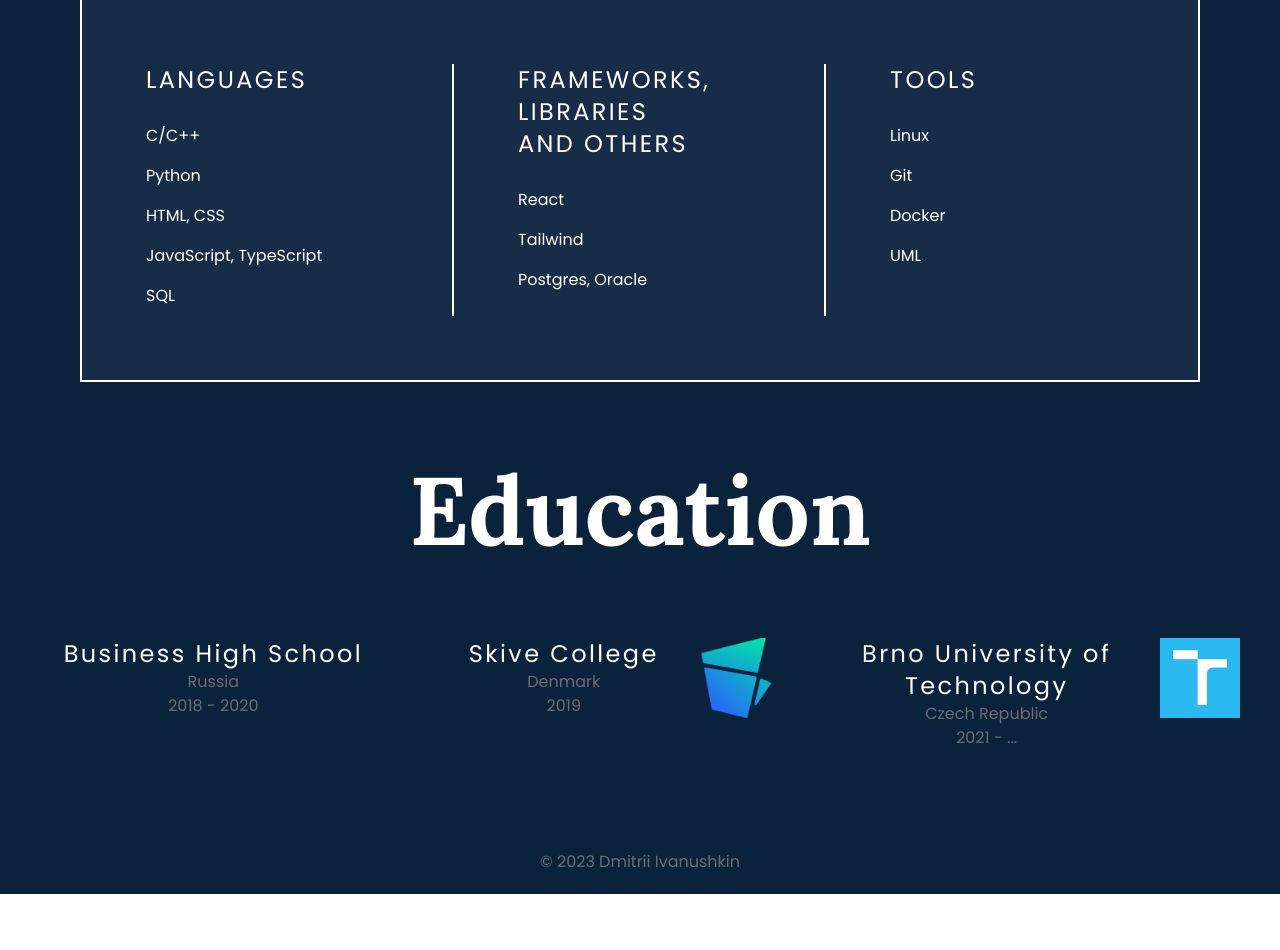
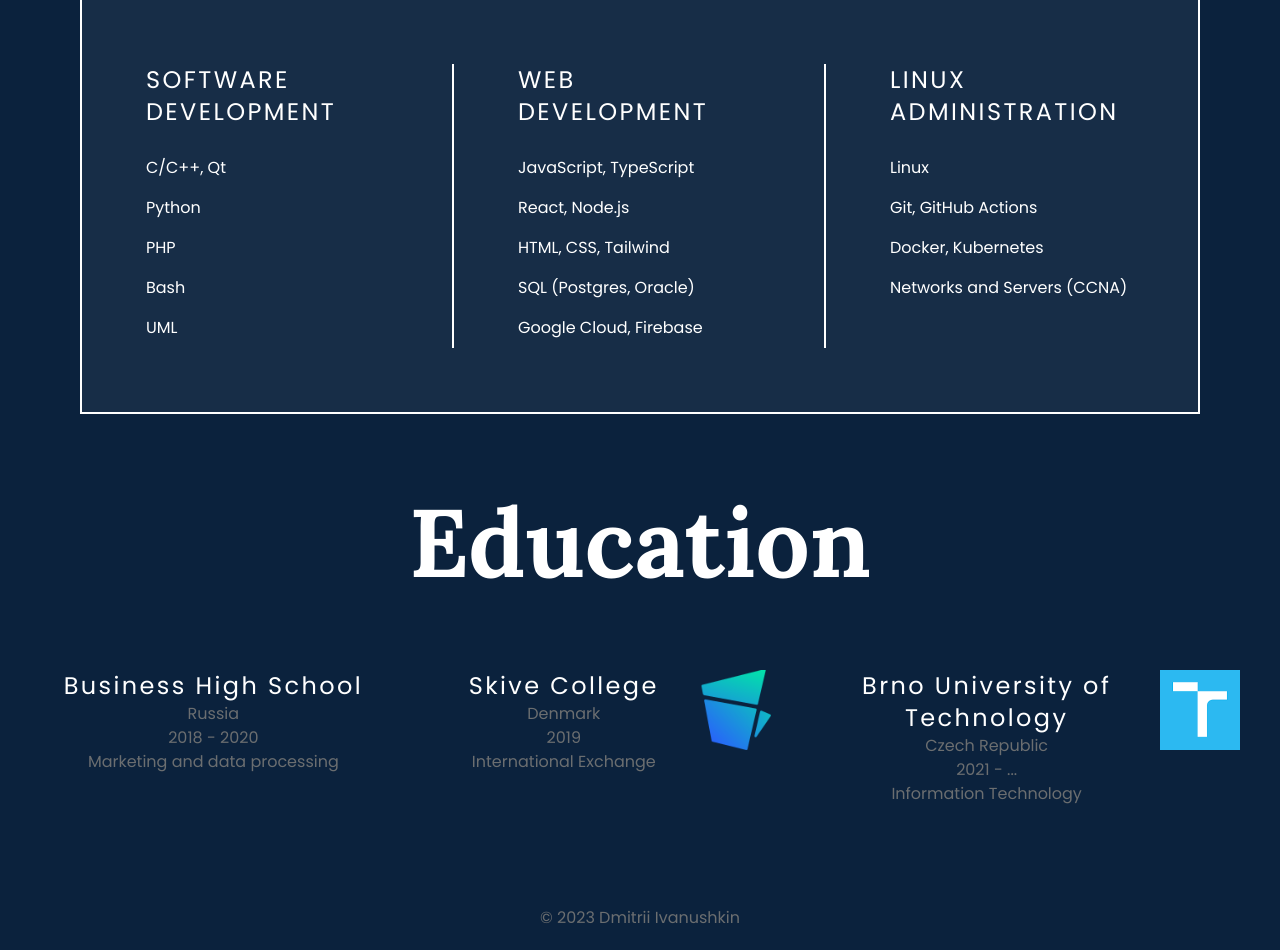
Before and after one commit to lasjdhu/web-page, a React (Create React App) app: page /about in a window 1280 px wide. Shown: the part 380-1330 px from the top of the page. Before the commit the page ends 1274 px from the top, so only its background shows below. Built offline with nearby package versions, Linux system fonts and the light colour scheme.

Commit message:
build(About+EduNode): specification)

```diff
--- a/src/components/pages/About.jsx
+++ b/src/components/pages/About.jsx
@@ -1,6 +1,6 @@
 import React from "react";
 import { useTranslation } from "react-i18next";
-import { langs, frameworks, others } from "../../data/skills";
+import { soft, web, admin } from "../../data/skills";
 import List from "../reusable/List";
 import EduNode from "../reusable/EduNode";
 import Skive from "../../img/skive.png";
@@ -14,27 +14,45 @@ function About() {
             <h1 className="lg:text-8xl text-6xl text-center my-20">{t("Skills")}</h1>
             <section className="lg:flex justify-center border-2 bg-white bg-opacity-5 border-white lg:mx-20 mx-10">
                 <div className="lg:w-1/3 lg:border-r-2 border-white m-16 lg:mx-0 lg:px-16 px-0">
-                    <h2 className="text-2xl text-white mb-5 tracking-widest">{t("LANGUAGES")}</h2>
-                    <List props={langs}/>
+                    <h2 className="text-2xl text-white tracking-widest">SOFTWARE</h2>
+                    <h2 className="text-2xl text-white mb-5 tracking-widest">DEVELOPMENT</h2>
+                    <List props={soft}/>
                 </div>
                 <div className="lg:w-1/3 lg:border-r-2 border-white m-16 lg:mx-0 lg:px-16 px-0">
-                    <h2 className="text-2xl text-white tracking-widest">{t("FRAMEWORKS")},</h2>
-                    <h2 className="text-2xl text-white tracking-widest">{t("LIBRARIES")}</h2>
-                    <h2 className="text-2xl text-white mb-5 tracking-widest">{t("AND OTHERS")}</h2>
-                    <List props={frameworks} />
+                    <h2 className="text-2xl text-white tracking-widest">WEB</h2>
+                    <h2 className="text-2xl text-white mb-5 tracking-widest">DEVELOPMENT</h2>
+                    <List props={web} />
                 </div>
                 <div className="lg:w-1/3 my-16 px-16">
-                    <h2 className="text-2xl text-white mb-5 tracking-widest">{t("TOOLS")}</h2>
-                    <List props={others} />
+                    <h2 className="text-2xl text-white tracking-widest">{t("LINUX")}</h2>
+                    <h2 className="text-2xl text-white mb-5 tracking-widest">{t("ADMINISTRATION")}</h2>
+                    <List props={admin} />
                 </div>
             </section>
             <h1 className="lg:text-8xl text-6xl text-center my-20">{t("Education")}</h1>
             <section className="lg:flex mb-20">
-                <EduNode school="Business High School" place="Russia" yrs="2018 - 2020" />
+                <EduNode
+                    school="Business High School"
+                    place="Russia"
+                    yrs="2018 - 2020"
+                    spec="Marketing and data processing"
+                />
                 <div id="divider-hor1" className="lg:hidden mx-auto w-0.5 h-28 bg-white my-10"></div>
-                <EduNode school="Skive College" place="Denmark" yrs="2019" src={Skive} />
+                <EduNode
+                    school="Skive College"
+                    place="Denmark"
+                    yrs="2019"
+                    spec="International Exchange"
+                    src={Skive}
+                />
                 <div id="divider-hor2" className="lg:hidden mx-auto w-0.5 h-28 bg-white my-10"></div>
-                <EduNode school="Brno University of Technology" place="Czech Republic" yrs="2021 - ..." src={VUT} />
+                <EduNode
+                    school="Brno University of Technology"
+                    place="Czech Republic"
+                    yrs="2021 - ..."
+                    spec="Information Technology"
+                    src={VUT}
+                />
             </section>
         </main>
     );
--- a/src/components/reusable/EduNode.jsx
+++ b/src/components/reusable/EduNode.jsx
@@ -18,6 +18,7 @@ function EduNode(props) {
                 <h2 className="text-2xl text-white text-center tracking-widest">{props.school}</h2>
                 <p className="text-gray text-center">{t(props.place)}</p>
                 <p className="text-gray text-center">{props.yrs}</p>
+                <p className="text-gray text-center">{t(props.spec)}</p>
             </div>
             { image && <img src={props.src} alt="logo" loading="lazy" className="h-20 w-auto lg:mx-10 mx-auto lg:mt-0 mt-5" />}
         </div>
--- a/src/data/skills.js
+++ b/src/data/skills.js
@@ -1,41 +1,47 @@
-export const langs = [{
+export const soft = [{
     id: 0,
-    name: 'C/C++'
+    name: 'C/C++, Qt'
   }, {
     id: 1,
     name: 'Python'
   }, {
     id: 2,
-    name: 'HTML, CSS'
+    name: 'PHP'
   }, {
     id: 3,
+    name: 'Bash'
+  }, {
+    id: 4,
+    name: 'UML'
+}];
+
+export const web = [{
+    id: 0,
     name: 'JavaScript, TypeScript'
   }, {
+    id: 1,
+    name: 'React, Node.js'
+  }, {
+    id: 2,
+    name: 'HTML, CSS, Tailwind'
+  }, {
+    id: 3,
+    name: 'SQL (Postgres, Oracle)'
+  }, {
     id: 4,
-    name: 'SQL'
+    name: 'Google Cloud, Firebase'
 }];
 
-export const frameworks = [{
-    id: 0,
-    name: 'React'
-  }, {
-    id: 1,
-    name: 'Tailwind'
-  }, {
-    id: 2,
-    name: 'Postgres, Oracle'
-}];
-
-export const others = [{
+export const admin = [{
     id: 0,
     name: 'Linux'
   }, {
     id: 1,
-    name: 'Git'
+    name: 'Git, GitHub Actions'
   }, {
     id: 2,
-    name: 'Docker'
+    name: 'Docker, Kubernetes'
   }, {
     id: 3,
-    name: 'UML'
+    name: 'Networks and Servers (CCNA)'
 }];
--- a/src/i18n/locales/cz/translations.json
+++ b/src/i18n/locales/cz/translations.json
@@ -9,12 +9,12 @@
 	"I am a software developer": "Jsem software developer",
 	"Education": "Vzdělání",
 	"Skills": "Dovednosti",
-	"LANGUAGES": "JAZYKY",
-	"FRAMEWORKS": "FRAMEWORKY",
-	"LIBRARIES": "KNIHOVNY",
-	"AND OTHERS": "A JINÉ",
-	"TOOLS": "NÁSTROJE",
+	"LINUX": "LINUXOVÁ",
+	"ADMINISTRATION": "ADMINISTRACE",
 	"Russia": "Rusko",
 	"Denmark": "Dánsko",
-	"Czech Republic": "Česká republika"
+	"Czech Republic": "Česká republika",
+	"Marketing and data processing": "Marketing a zpracování dat",
+	"International Exchange": "Mezinárodní výměna",
+	"Information Technology": "Informační technologie"
 }
--- a/src/i18n/locales/en/translations.json
+++ b/src/i18n/locales/en/translations.json
@@ -9,12 +9,12 @@
 	"I am a software developer": "I am a software developer",
 	"Education": "Education",
 	"Skills": "Skills",
-	"LANGUAGES": "LANGUAGES",
-	"FRAMEWORKS": "FRAMEWORKS",
-	"LIBRARIES": "LIBRARIES",
-	"AND OTHERS": "AND OTHERS",
-	"TOOLS": "TOOLS",
+	"LINUX": "LINUX",
+	"ADMINISTRATION": "ADMINISTRATION",
 	"Russia": "Russia",
 	"Denmark": "Denmark",
-	"Czech Republic": "Czech Republic"
+	"Czech Republic": "Czech Republic",
+	"Marketing and data processing": "Marketing and data processing",
+	"International Exchange": "International Exchange",
+	"Information Technology": "Information Technology"
 }
```
